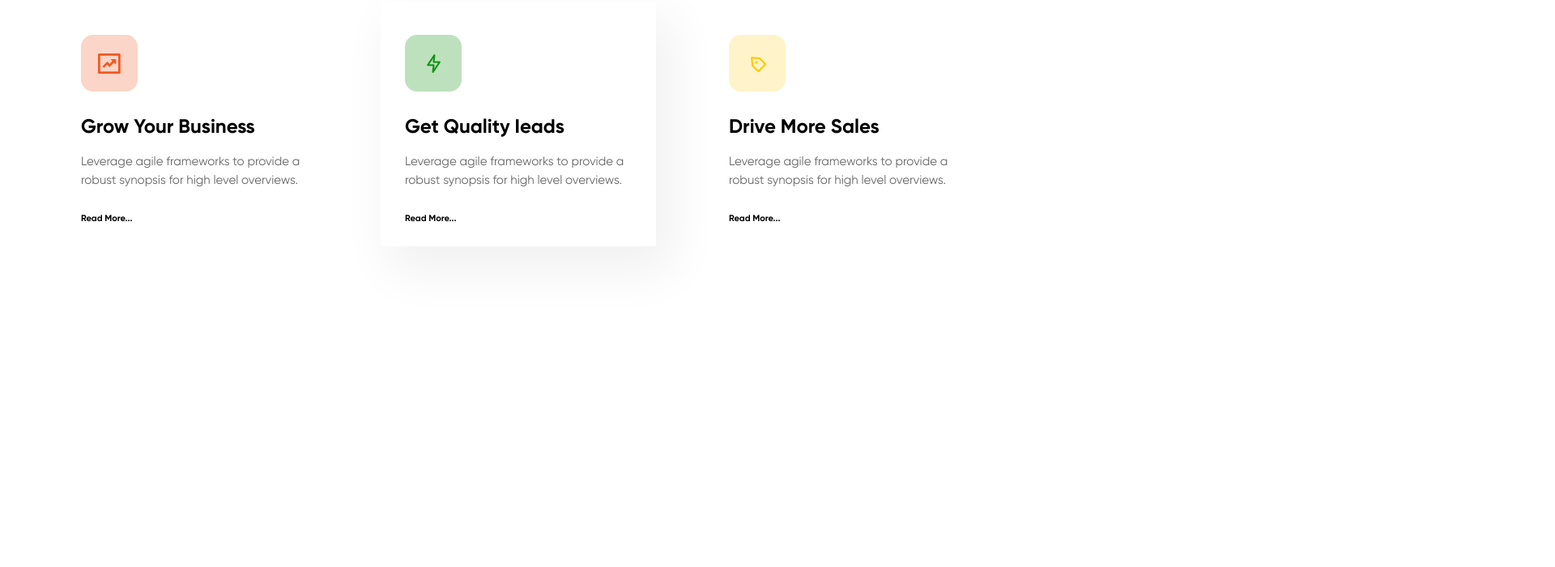
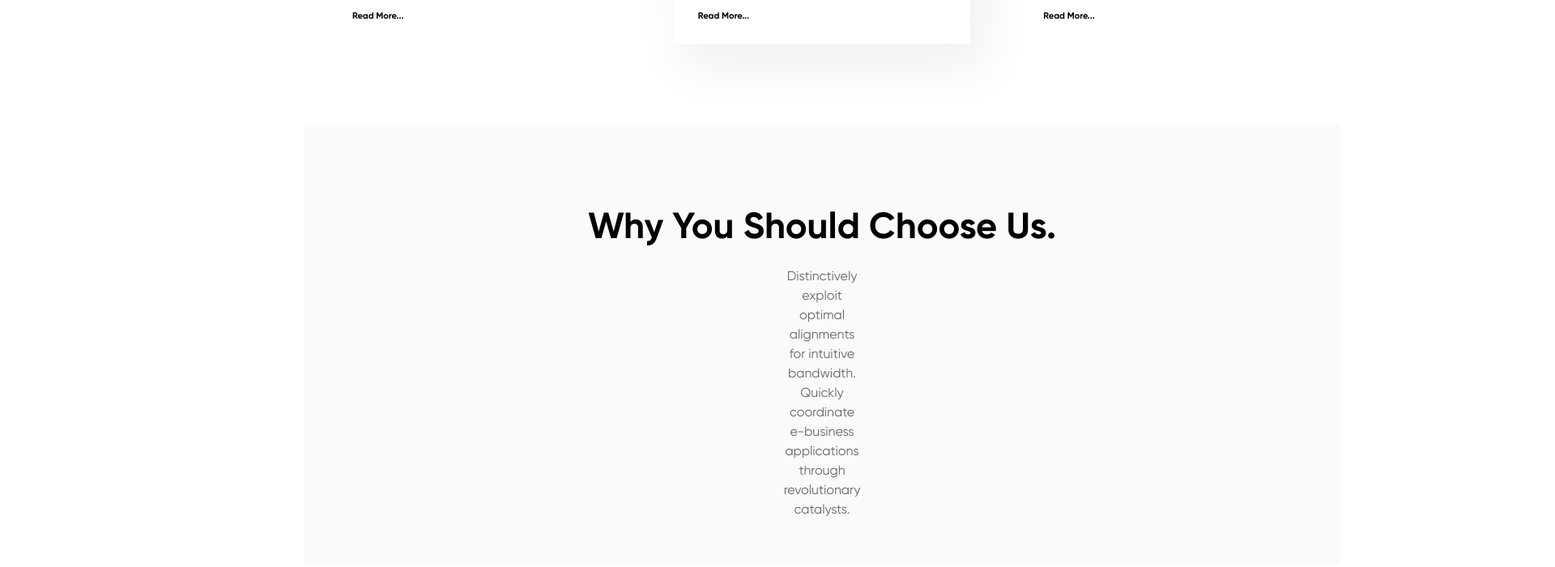
Before and after one commit to ignatovroma/GrowBe, a plain HTML site: page index.html in a window 1280 px wide. Shown: the part 902-1602 px from the top of the page at 81% size, 1920 px wide, since content can reach past the window. Before the commit the page ends 1481 px from the top, so only its background shows below. Drawn offline with Linux system fonts and the light colour scheme.

Commit message:
update style

```diff
--- a/index.html
+++ b/index.html
@@ -56,7 +56,6 @@
         <div class="home_right">
           <img src="./image/pngfind 1.png" alt="home" />
         </div>
-      </div>
         <div class="home__bottom">
           <div class="home__bottom__logo">
             <img src="./image/1.png" alt="logo-1" />
@@ -67,6 +66,8 @@
             <img src="./image/6-1.png" alt="logo-5" />
           </div>
         </div>
+      </div>
+
       <div class="features">
         <div class="features__block">
           <div class="features__01">
@@ -89,6 +90,17 @@
           </div>
         </div>
       </div>
+      <div class="services">
+        <div class="text__services">
+          <div class="title__services">
+            <p>Why You Should Choose Us.</p>
+          </div>
+          <div class="subtitle__services">
+            <p>Distinctively exploit optimal alignments for intuitive bandwidth. Quickly coordinate e-business
+              applications through revolutionary catalysts.</p>
+          </div>
+        </div>
+      </div>
     </main>
   </div>
 </body>
--- a/style.css
+++ b/style.css
@@ -50,7 +50,8 @@ body {
 
 .main-contetnt,
 .home__bottom {
-  max-width: 1200px;
+  width: 100%;
+  padding: 0 375px;
   margin: 0 auto;
 }
 
@@ -197,8 +198,11 @@ main {
   gap: 60px;
 }
 
-.features__01, .features__03 {
-  padding: 40px 30px 25px 30px;;
+.features__01,
+.features__03 {
+  max-width: 370px;
+  padding: 40px 30px 25px 30px;
+  ;
 }
 
 .features__02 {
@@ -241,3 +245,35 @@ main {
   line-height: 150%;
   /* 16.5px */
 }
+
+.services {
+  display: flex;
+  justify-content: center;
+  margin-bottom: 100px;
+  background: #FAFAFA;;
+}
+
+.text__services {
+  text-align: center;
+}
+
+.title__services {
+  color: #000;
+  font-family: Gilroy-Bold;
+  font-size: 45px;
+  font-style: normal;
+  font-weight: 400;
+  line-height: normal;
+  margin-top: 100px;
+}
+
+.subtitle__services {
+  color: #666;
+  text-align: center;
+  font-family: Gilroy-Regular;
+  font-size: 16px;
+  font-style: normal;
+  font-weight: 400;
+  line-height: 150%;/* 24px */
+  margin: 20px 620px 55px 620px;
+}
```
Lines whose indentation alone changed are shown as unchanged.
